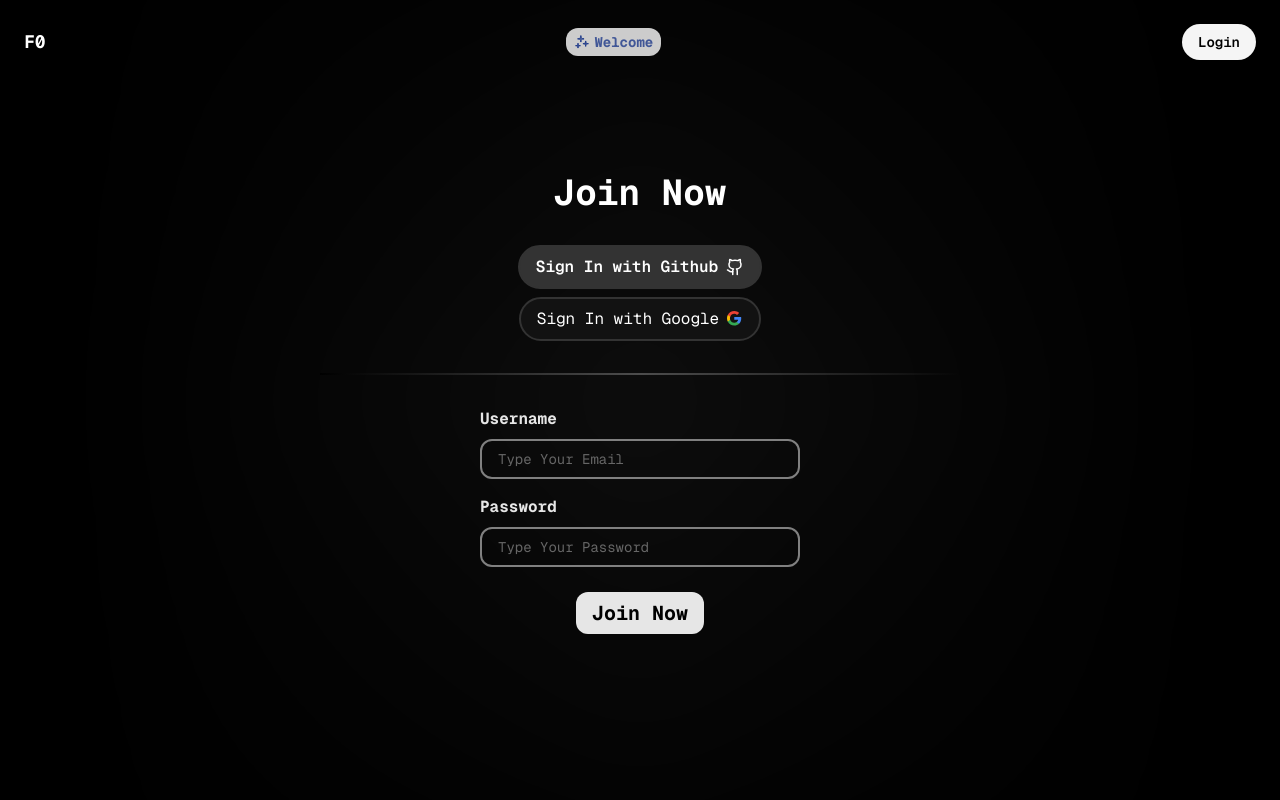
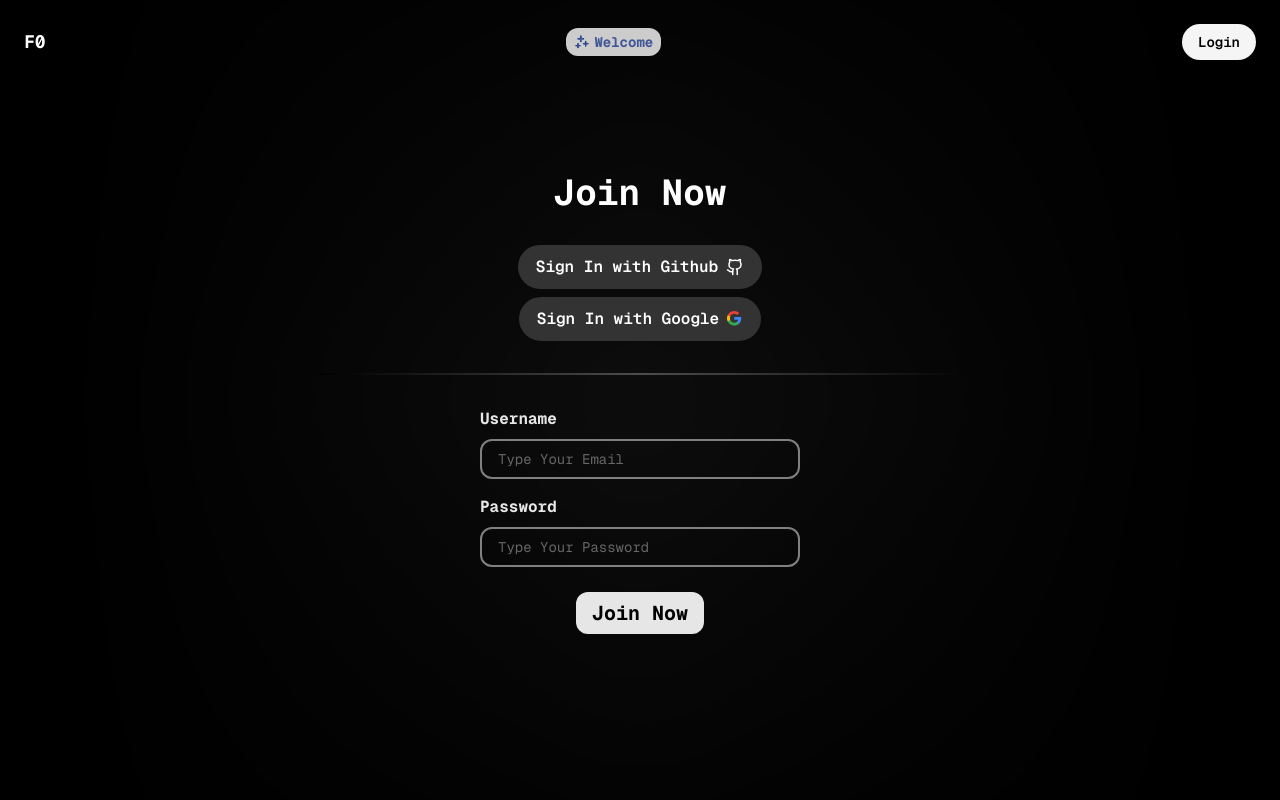
Before and after one commit to Ebrahim-Ramadan/F0, a Next.js app: page /images in a window 1280 px wide. Shown: the top 800 px of the page. Built offline with nearby package versions, Linux system fonts and the light colour scheme; no server answers.

Commit message:
added og image

```diff
--- a/components/Join.tsx
+++ b/components/Join.tsx
@@ -64,7 +64,7 @@ export const Join = () => {
             </a>
             <a
 
-            className='w-full md:w-fit justify-center flex px-4 flex-row items-center gap-2 py-2 border-2 border-primary-300 rounded-full bg-primary-100 hover:bg-primary-300 text-white' href={googleAuthUrl}>
+            className='w-full md:w-fit justify-center flex flex-row items-center bg-primary-300 hover:bg-primary-200 transition duration-300 font-semibold rounded-full px-4 py-2 border-2 border-primary-300 gap-2' href={googleAuthUrl}>
             Sign In with Google
               <Image
               width={24}
```
Also changed, not shown: public/og.png (added).
